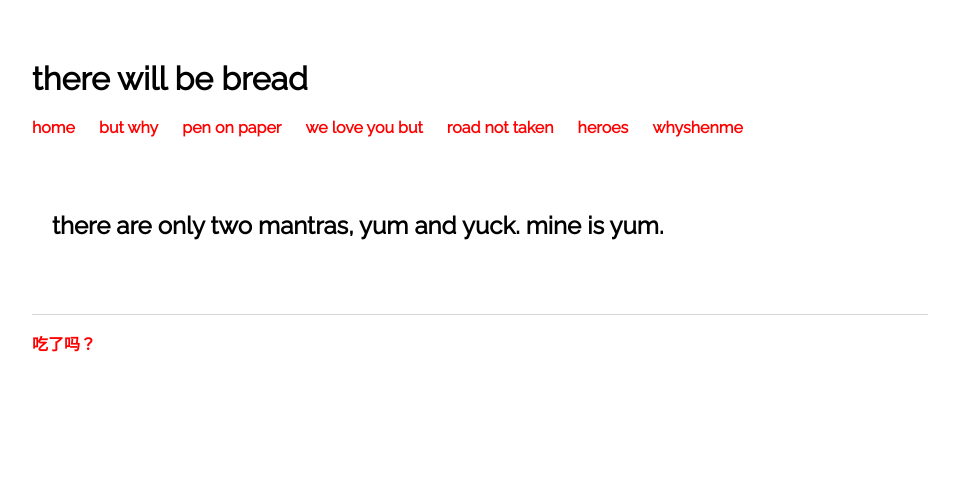
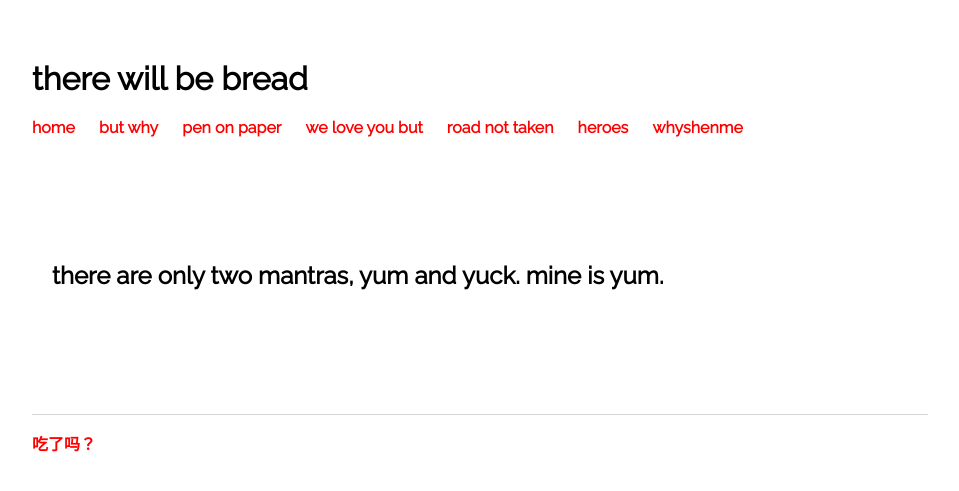
Before and after one commit to c1ndygao/cindygao.com, a Jekyll site: the page built from index.html, in a window 1280 px wide. Shown: the top 491 px of the page, without its empty margins (160-1119 px from the left). Built offline with Jekyll 4.4.1, drawn with Linux system fonts in a browser that asks for light colours.

Commit message:
Update index.html

```diff
--- a/index.html
+++ b/index.html
@@ -8,7 +8,7 @@ title: test
 </head>
 
 <div class="blurb">
-	<h3 style="padding: 50px 20px">there are only two mantras, yum and yuck. mine is yum.</h3>
+	<h3 style="padding: 100px 20px">there are only two mantras, yum and yuck. mine is yum.</h3>
 
 
 </div><!-- /.blurb -->
```
